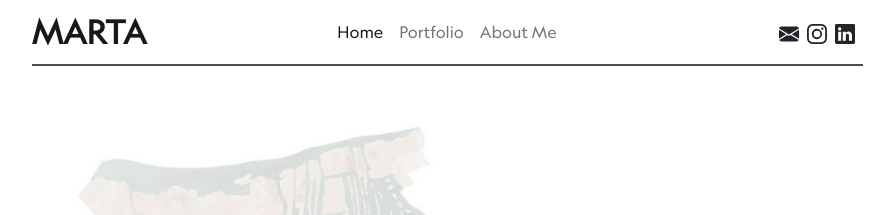
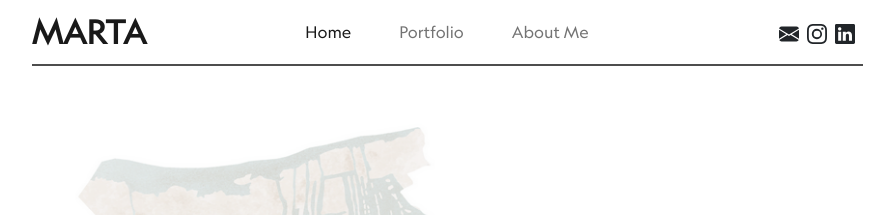
Before and after one commit to martagaiaoviana/martagaiaoviana.github.io, a Jekyll site: the page built from index.html, in a window 1280 px wide. Shown: the top 215 px of the page, without its empty margins (193-1079 px from the left). Built offline with Jekyll 4.4.1, drawn with Linux system fonts in a browser that asks for light colours.

Commit message:
Update navigation to use md breakpoint and adjust item spacing

```diff
--- a/_includes/navigation.html
+++ b/_includes/navigation.html
@@ -1,4 +1,4 @@
-<nav class="navbar navbar-expand-lg navbar-light">
+<nav class="navbar navbar-expand-md navbar-light">
   <!-- <div class="container-fluid"> -->
     <a class="navbar-brand p-0 me-4" href="{{ '/' | relative_url }}">
     {% if site.lightavatar or site.darkavatar %}
@@ -11,14 +11,14 @@
       <span class="navbar-toggler-icon"></span>
     </button>
     <div class="collapse navbar-collapse" id="navbarNav">
-      <ul class="navbar-nav position-absolute top-50 start-50 translate-middle d-none d-lg-flex flex-row">
+      <ul class="navbar-nav position-absolute top-50 start-50 translate-middle d-none d-md-flex flex-row">
         {% for item in site.data.navigation %}
-          <li class="nav-item">
+          <li class="nav-item mx-3">
             <a href="{{ item.link | relative_url }}" {% if page.url == item.link %} class="nav-link active" {% else %} class="nav-link" {% endif %}>{{ item.name }}</a>
           </li>
         {% endfor %}
       </ul>
-      <ul class="navbar-nav d-lg-none">
+      <ul class="navbar-nav d-md-none">
         {% for item in site.data.navigation %}
           <li class="nav-item">
             <a href="{{ item.link | relative_url }}" {% if page.url == item.link %} class="nav-link active" {% else %} class="nav-link" {% endif %}>{{ item.name }}</a>
```
